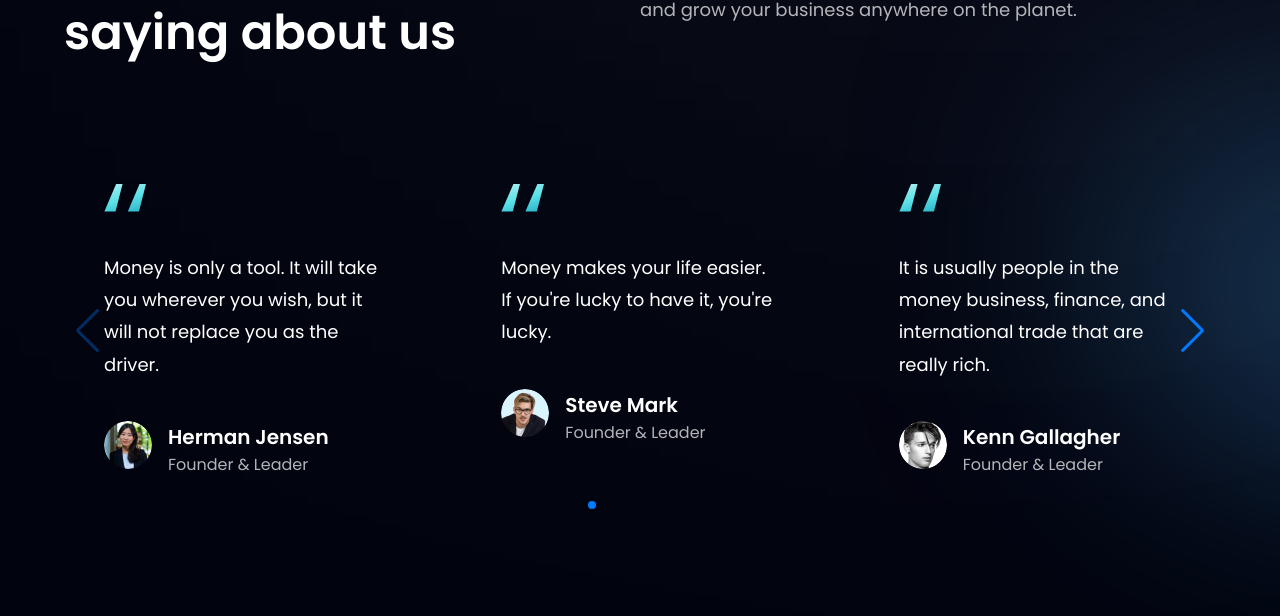
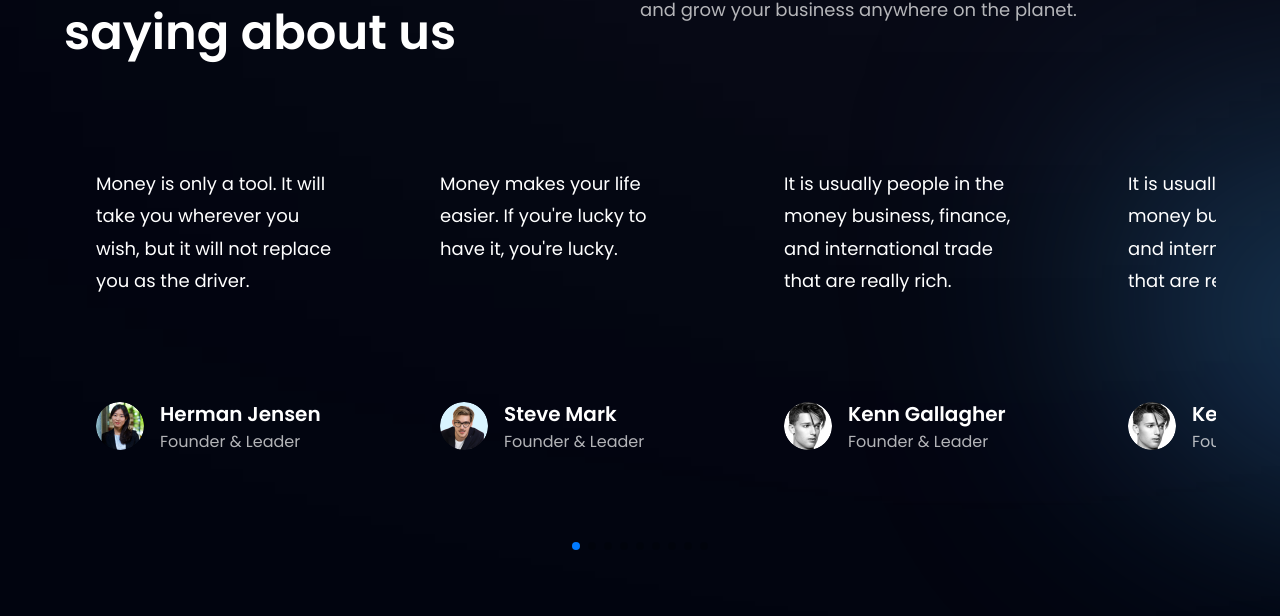
Before and after one commit to hoangtrung03/HooBank, a React (Vite) app: page / in a window 1280 px wide. Shown: the part 1091-1707 px from the top of the page. Built offline with nearby package versions, Linux system fonts and the light colour scheme.

Commit message:
+add: line-clamp tailwind

```diff
--- a/package.json
+++ b/package.json
@@ -10,6 +10,7 @@
     "prettier": "prettier --write src"
   },
   "dependencies": {
+    "@tailwindcss/line-clamp": "^0.4.2",
     "i18n": "^0.15.1",
     "i18next": "^22.0.4",
     "react": "^18.2.0",
--- a/src/App.jsx
+++ b/src/App.jsx
@@ -1,5 +1,5 @@
 import HomePage from './page/HomePage'
-import { FaArrowCircleUp } from 'react-icons/fa'
+import { IoMdArrowDropupCircle } from 'react-icons/io'
 import {
   BrowserRouter as Router,
   Routes,
@@ -39,7 +39,7 @@ function App() {
         </>
       </Router>
       <div className="scrollTop">
-        <FaArrowCircleUp
+        <IoMdArrowDropupCircle
           onClick={scrollToTop}
           style={{ display: visible ? 'inline' : 'none' }}
         />
--- a/src/components/FeedbackCard.jsx
+++ b/src/components/FeedbackCard.jsx
@@ -1,23 +1,17 @@
 import { quotes } from '../assets'
 
 const FeedbackCard = ({ content, name, title, img }) => (
-  <div className="flex justify-between flex-col px-10 py-12 rounded-[20px]  mr-0 feedback-card">
-    <img
-      src={quotes}
-      alt="double_quotes"
-      className="w-[42.6px] h-[27.6px] object-contain"
-    />
-    <p className="font-poppins font-normal text-[18px] leading-[32.4px] text-white my-10">
+  <div className="flex justify-between flex-col p-8 rounded-[20px]  mr-0 feedback-card min-h-[350px] mb-20">
+    <p className="font-poppins font-normal text-[18px] leading-[32.4px] text-white flex-1 line-clamp-6">
       {content}
     </p>
-
-    <div className="flex flex-row">
+    <div className="flex flex-row flex-shrink-0 mt-auto items-center">
       <img src={img} alt={name} className="w-[48px] h-[48px] rounded-full" />
-      <div className="flex flex-col ml-4">
-        <h4 className="font-poppins font-semibold text-[20px] leading-[32px] text-white">
+      <div className="flex flex-col justify-between ml-4">
+        <h4 className="font-poppins font-semibold text-[20px] leading-[32px] text-white line-clamp-1">
           {name}
         </h4>
-        <p className="font-poppins font-normal text-[16px] leading-[24px] text-dimWhite">
+        <p className="font-poppins font-normal text-[16px] leading-[24px] text-dimWhite line-clamp-1">
           {title}
         </p>
       </div>
--- a/src/components/Testimonials.jsx
+++ b/src/components/Testimonials.jsx
@@ -34,15 +34,31 @@ const Testimonials = () => {
 
       <div className="flex flex-wrap sm:justify-start justify-center w-full feedback-container relative z-[1]">
         <Swiper
-          slidesPerView={3}
           spaceBetween={40}
           pagination={{
             clickable: true
           }}
-          navigation={true}
+          // navigation={true}
           freeMode={true}
           modules={[Pagination, Navigation]}
           grabCursor={true}
+          loop={true}
+          breakpoints={{
+            // when window width is >= 640px
+            640: {
+              width: 640,
+              slidesPerView: 1,
+            },
+            // when window width is >= 768px
+            768: {
+              width: 768,
+              slidesPerView: 2,
+            },
+            992: {
+              width: 992,
+              slidesPerView: 3,
+            }
+          }}
           className="mySwiper"
         >
           {feedback.map(card => (
--- a/tailwind.config.cjs
+++ b/tailwind.config.cjs
@@ -23,5 +23,7 @@ module.exports = {
       xl: "1700px",
     },
   },
-  plugins: [],
+  plugins: [
+    require('@tailwindcss/line-clamp'),
+  ],
 };
```
Also changed, not shown: 1 other file (tests, documents, lock files or other folders).
